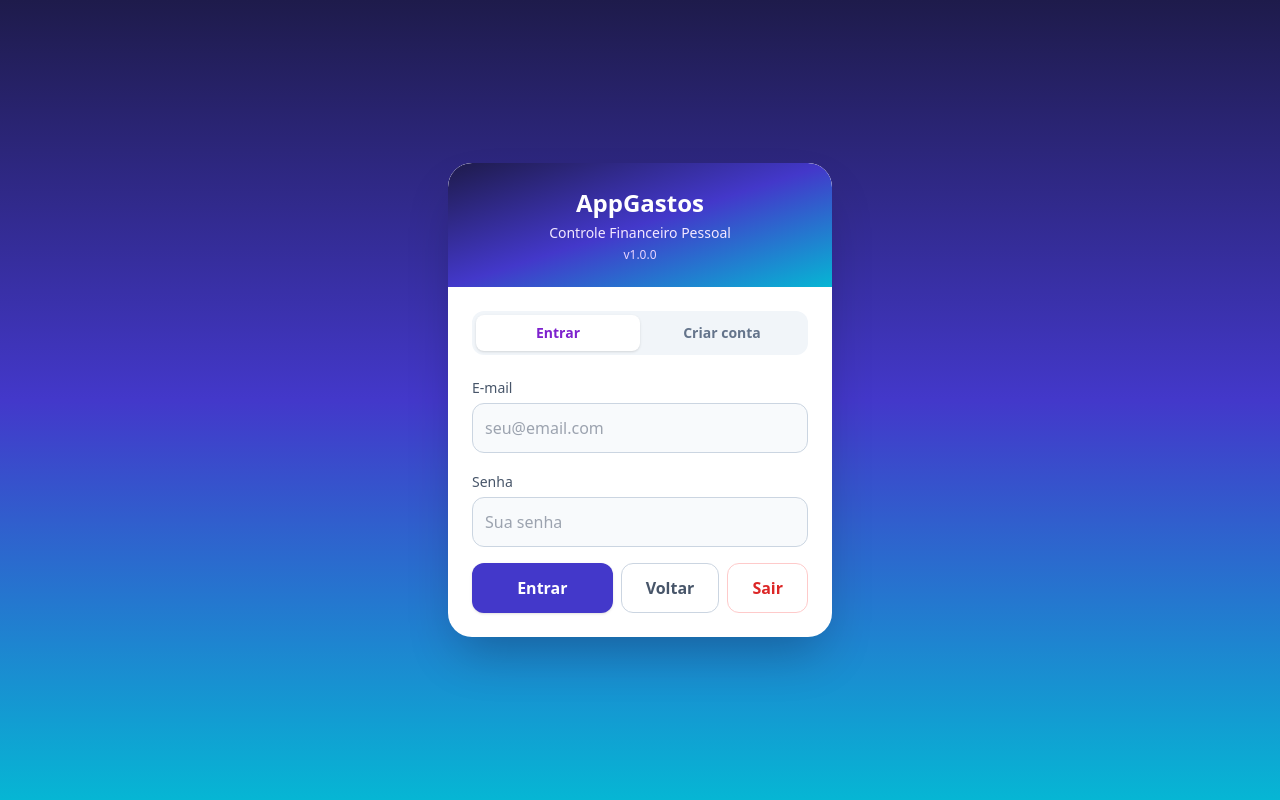
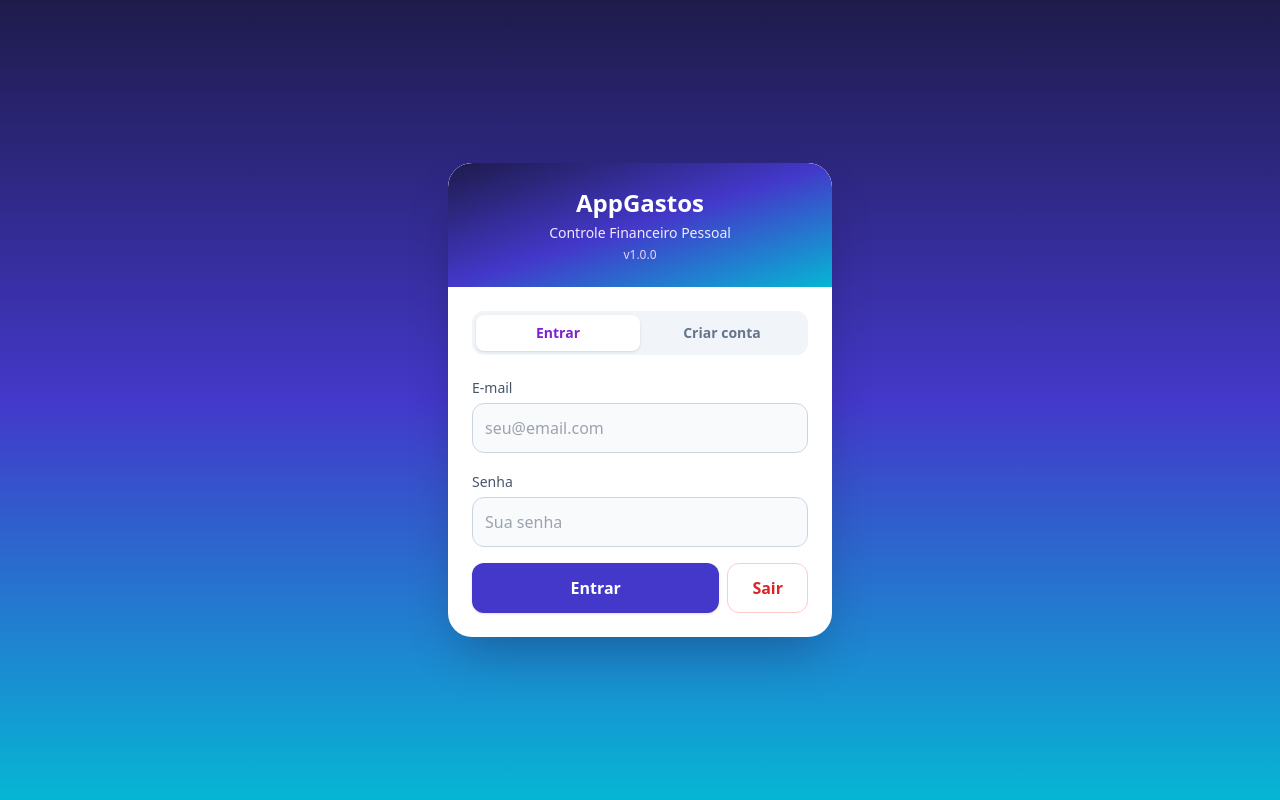
Before and after one commit to darcioliveiradeveloper/appgastos, a React (Vite) app in the folder frontend/: page /login in a window 1280 px wide. Built offline with nearby package versions, Linux system fonts and the light colour scheme; no server answers.

Commit message:
X header volta para entrada (/), login sem Voltar so Entrar+Sair fecha app

```diff
--- a/frontend/src/components/HeaderApp.jsx
+++ b/frontend/src/components/HeaderApp.jsx
@@ -31,7 +31,7 @@ export default function HeaderApp(){
     document.documentElement.setAttribute('data-tema', novo);
     localStorage.setItem('tema', novo);
   };
-  const sair = ()=>{ localStorage.removeItem('token'); localStorage.removeItem('user'); nav('/login'); };
+  const sair = ()=>{ localStorage.removeItem('token'); localStorage.removeItem('user'); nav('/'); };
   const salvarNome = async ()=>{
     if (!nomeInput.trim()) { setMsg('Informe nome'); return; }
     try { const r = await api.post('/me/nome', { nome: nomeInput.trim() }); setUser(r.data); localStorage.setItem('user', JSON.stringify(r.data)); setShowNome(false); setMsg(''); } catch(e){ setMsg(e.response?.data?.msg || e.message); }
--- a/frontend/src/pages/Login.jsx
+++ b/frontend/src/pages/Login.jsx
@@ -66,7 +66,6 @@ export default function Login() {
             {msg && <p className="bg-red-50 text-red-600 text-sm p-3 rounded-xl border border-red-200">{msg}</p>}
             <div className="flex gap-2">
               <button className="flex-1 bg-[#4338ca] hover:bg-[#3730a3] text-white px-6 py-3 rounded-xl font-bold shadow">Entrar</button>
-              <button type="button" onClick={()=>nav('/')} className="px-6 py-3 rounded-xl font-bold border border-slate-300 text-slate-600 hover:bg-slate-50">Voltar</button>
               <button type="button" onClick={()=>{ try{ window.close(); }catch{}; setTimeout(()=>{ if(!window.closed) window.location.href='about:blank'; },300); }} className="px-6 py-3 rounded-xl font-bold border border-red-200 text-red-600 hover:bg-red-50">Sair</button>
             </div>
           </form>
```
